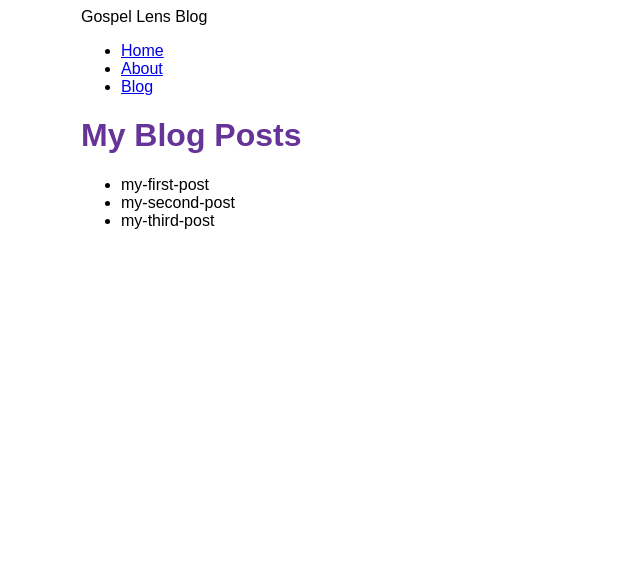
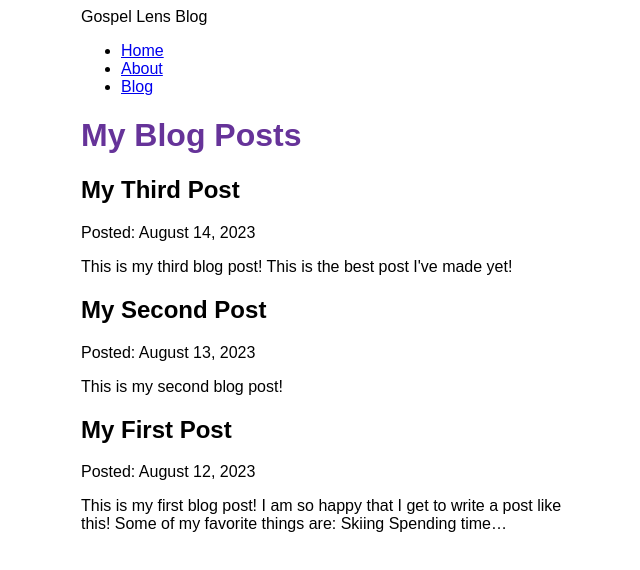
Before and after one commit to Blakester609/gospel-lense-blog, a Gatsby site: page /blog in a window 1280 px wide. Shown: the whole page, without its empty margins (309-949 px from the left). Built offline with nearby package versions, Linux system fonts and the light colour scheme; Gatsby itself is replaced by a stand-in of ours.

Commit message:
Rendered blog titles and excerpts

```diff
--- a/blog/my-first-post.mdx
+++ b/blog/my-first-post.mdx
@@ -0,0 +1,15 @@
+---
+title: "My First Post"
+date: "2023-08-12"
+slug: "my-first-post"
+---
+
+This is my first blog post! I am so *happy* that I get to write a post like this!
+
+Some of my **favorite** things are:
+
+* Skiing
+* Spending time outdoors
+* Dancing
+
+I hope you enjoyed this post!
--- a/blog/my-second-post.mdx
+++ b/blog/my-second-post.mdx
@@ -0,0 +1,7 @@
+---
+title: "My Second Post"
+date: "2023-08-13"
+slug: "my-second-post"
+---
+
+This is my second blog post!
--- a/blog/my-third-post.mdx
+++ b/blog/my-third-post.mdx
@@ -0,0 +1,7 @@
+---
+title: "My Third Post"
+date: "2023-08-14"
+slug: "my-third-post"
+---
+
+This is my third blog post! This is the best post I've made yet!
--- a/gatsby-config.js
+++ b/gatsby-config.js
@@ -3,19 +3,20 @@
  */
 module.exports = {
   siteMetadata: {
-    title: `Gospel Lens Blog`,
-    siteUrl: `https://www.yourdomain.tld`,
+    title: `Gospel Lens Blog`
   },
   plugins: [
     "gatsby-plugin-image",
     "gatsby-plugin-sharp",
-    `gatsby-transformer-sharp`,
     {
       resolve: "gatsby-source-filesystem",
       options: {
         name: `blog`,
         path: `${__dirname}/blog`
       }
+    },
+    {
+      resolve: "gatsby-plugin-mdx",
     }
   ],
 }
--- a/package.json
+++ b/package.json
@@ -14,8 +14,10 @@
     "clean": "gatsby clean"
   },
   "dependencies": {
+    "@mdx-js/react": "^2.3.0",
     "gatsby": "^5.11.0",
     "gatsby-plugin-image": "^3.11.0",
+    "gatsby-plugin-mdx": "^5.11.0",
     "gatsby-plugin-sharp": "^5.11.0",
     "gatsby-source-filesystem": "^5.11.0",
     "gatsby-transformer-sharp": "^5.11.0",
--- a/src/pages/blog.js
+++ b/src/pages/blog.js
@@ -6,24 +6,29 @@ import Seo from '../components/seo'
 const BlogPage = ({ data }) => {
     return (
         <Layout pageTitle="My Blog Posts">
-            <ul>
-                {
-                    data.allFile.nodes.map(node => (
-                        <li key={node.name}>
-                            {node.name}
-                        </li>
-                    ))
-                }
-            </ul>
+            {
+                data.allMdx.nodes.map((node) => (
+                    <article key={node.id}>
+                        <h2>{node.frontmatter.title}</h2>
+                        <p>Posted: {node.frontmatter.date}</p>
+                        <p>{node.excerpt}</p>
+                    </article>
+                ))
+            }
         </Layout>
     )
 }
 
 export const query = graphql`
-    query  {
-        allFile {
+    query {
+        allMdx(sort: {frontmatter: {date: DESC}}) {
             nodes {
-                name
+                frontmatter {
+                    title
+                    date(formatString: "MMMM D, YYYY")
+                }
+                id
+                excerpt
             }
         }
     }
```
Also changed, not shown: 1 other file.
